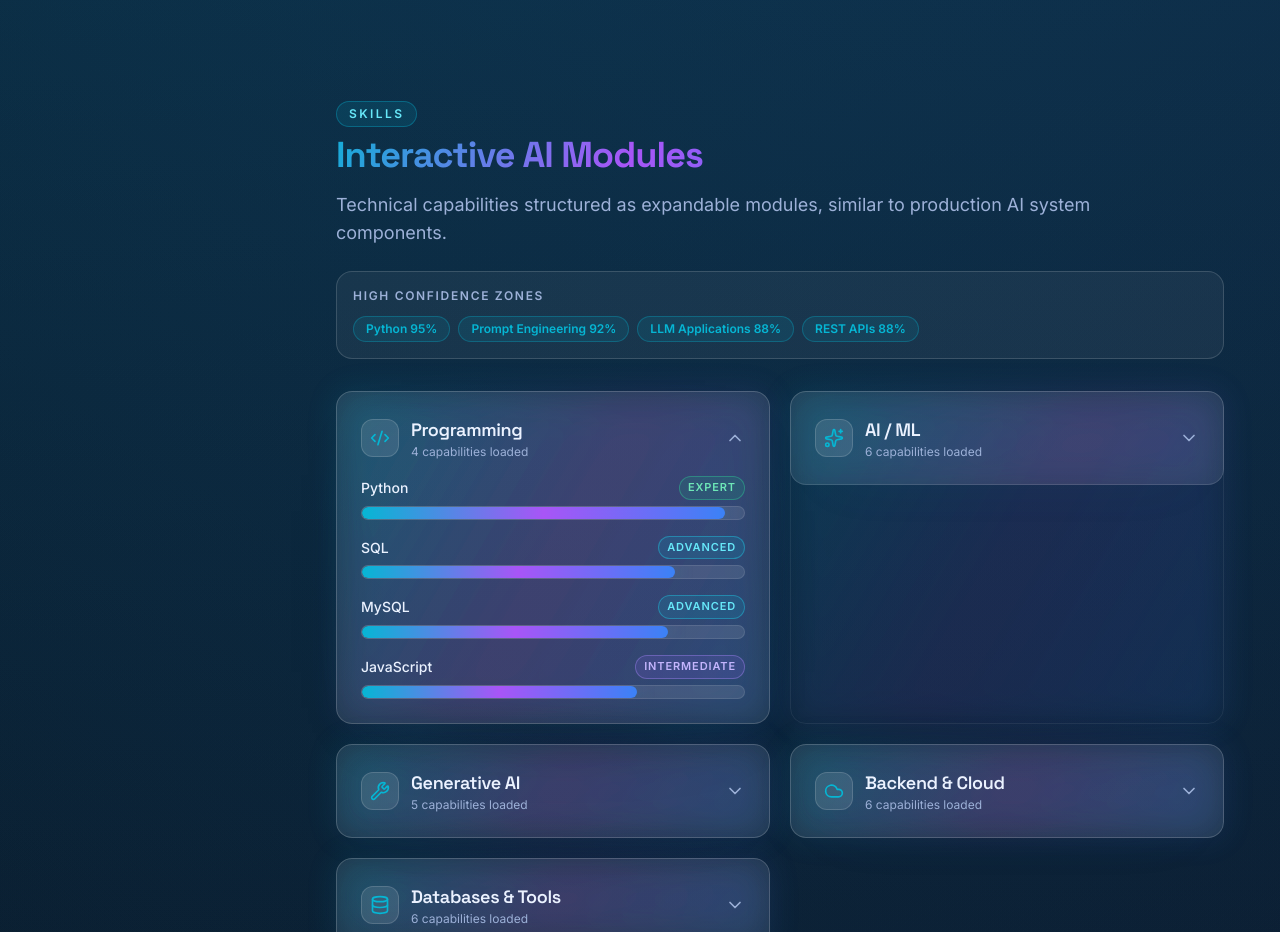
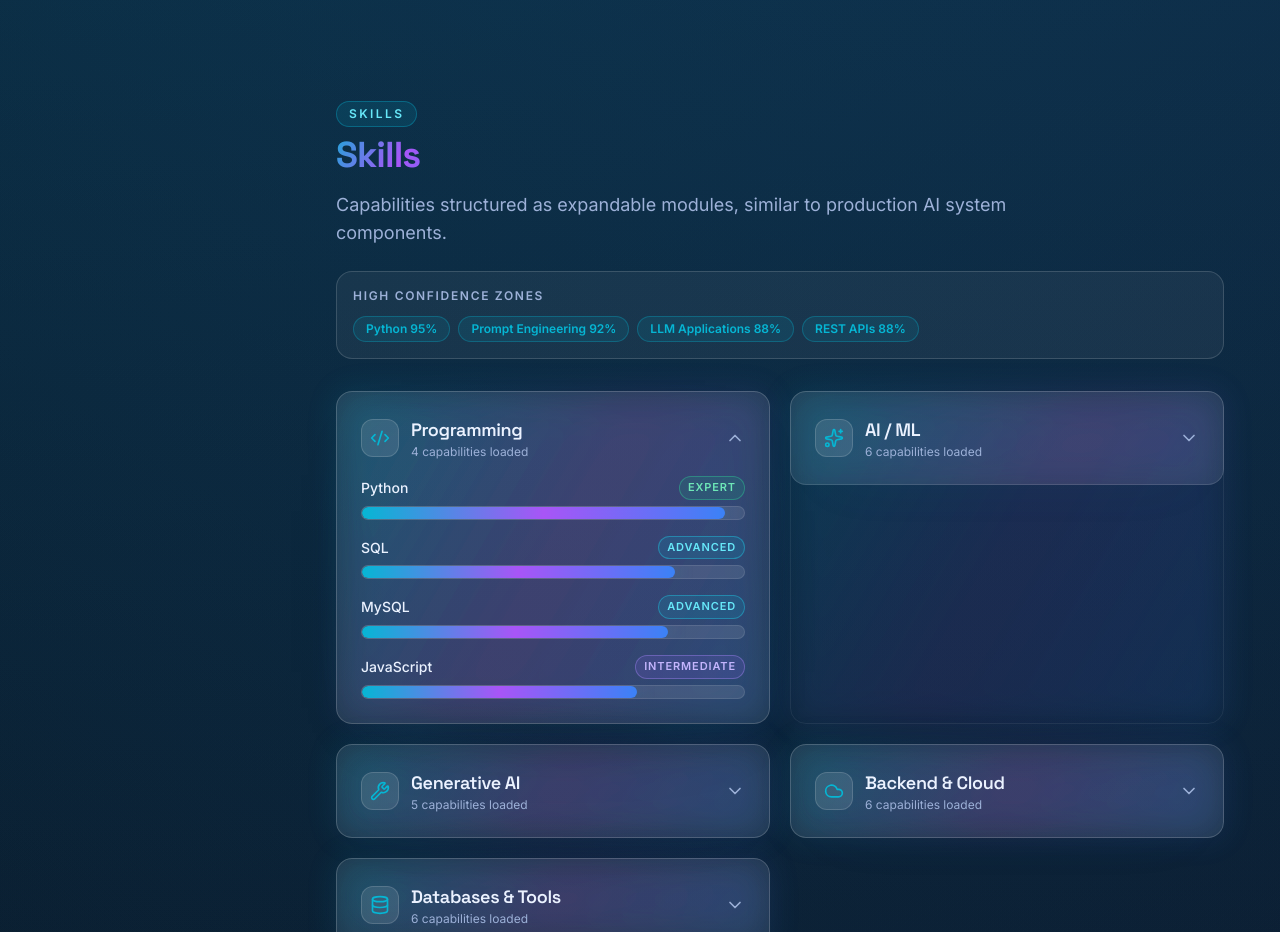
Before and after one commit to preethamofficial/my_profile, a React (Vite) app: page / in a window 1280 px wide. Shown: the part 1960-2892 px from the top of the page. Built offline with nearby package versions, Linux system fonts and the light colour scheme; no server answers.

Commit message:
Rename technical skills heading to Skills

```diff
--- a/src/components/sections/SkillsSection.tsx
+++ b/src/components/sections/SkillsSection.tsx
@@ -68,8 +68,8 @@ export function SkillsSection() {
     <section id="skills" className="mx-auto max-w-7xl px-4 py-20 sm:px-6 lg:px-8">
       <SectionHeading
         eyebrow="Skills"
-        title="Interactive AI Modules"
-        description="Technical capabilities structured as expandable modules, similar to production AI system components."
+        title="Skills"
+        description="Capabilities structured as expandable modules, similar to production AI system components."
       />
 
       <Reveal className="mt-6 rounded-2xl border border-white/15 bg-white/5 p-4">
```
